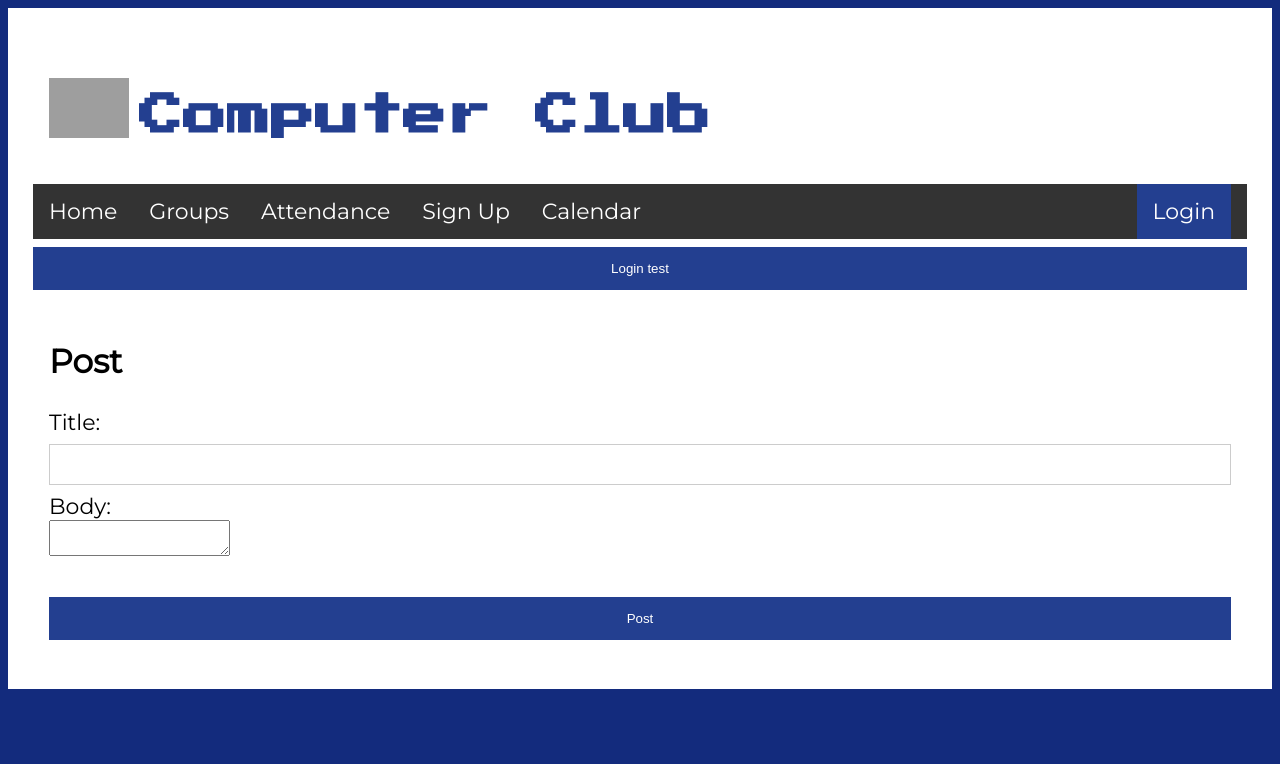
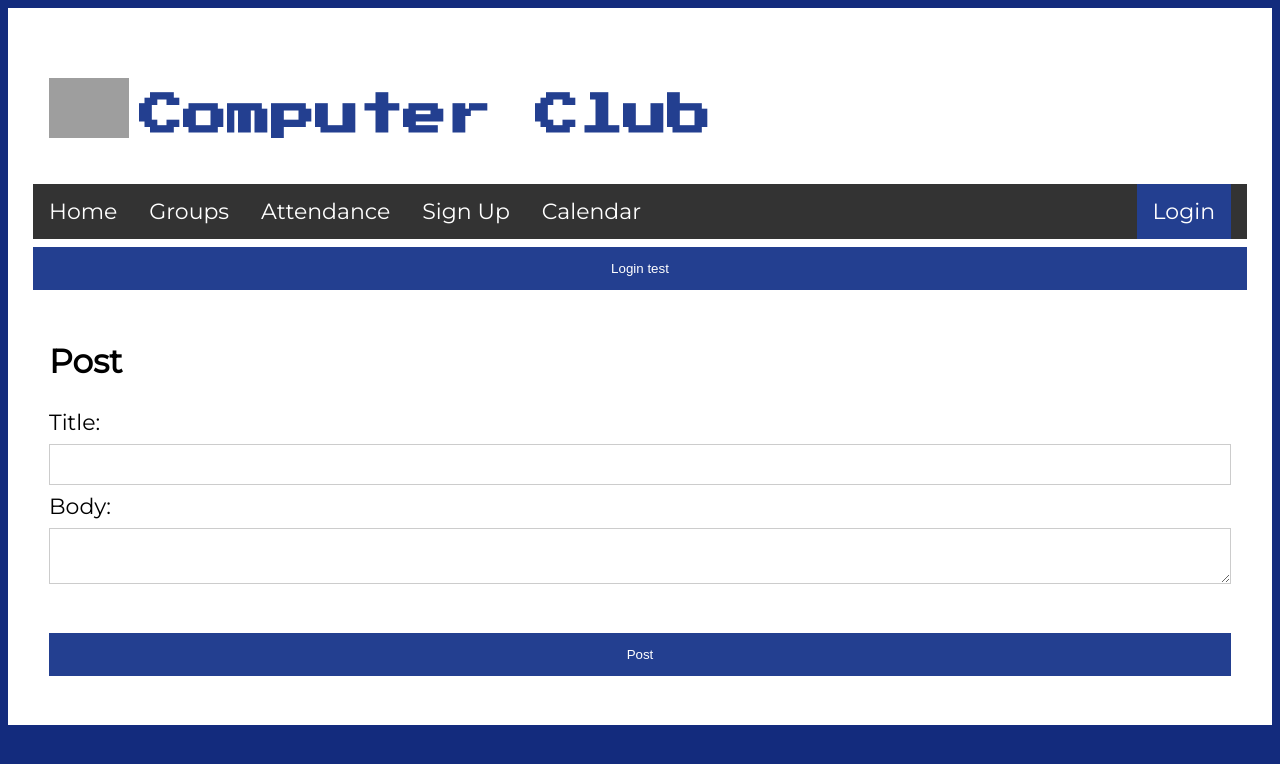
Before and after one commit to Redstone-2/CITComputerClub2, a Jekyll site: the page built from post.html, in a window 1280 px wide. Shown: the top 764 px of the page. Built offline with Jekyll 4.4.1, drawn with Linux system fonts in a browser that asks for light colours; nearby versions of some CDN libraries; the repository's description, which GitHub fills in, is left out; grey boxes are pictures that could not be loaded.

Commit message:
Update post.html

```diff
--- a/post.html
+++ b/post.html
@@ -3,7 +3,7 @@ layout: default
 permalink: //post
 ---
 <style>
-  textarea #post-title{
+  textarea{
   width: 100%;
   padding: 12px 20px;
   margin: 8px 0;
@@ -11,6 +11,14 @@ permalink: //post
   border: 1px solid #ccc;
   box-sizing: border-box;
   resize: vertical;
+}
+  #post-title{
+  width: 100%;
+  padding: 12px 20px;
+  margin: 8px 0;
+  display: inline-block;
+  border: 1px solid #ccc;
+  box-sizing: border-box;
 }
 </style>
 <h2>Post</h2>
```
